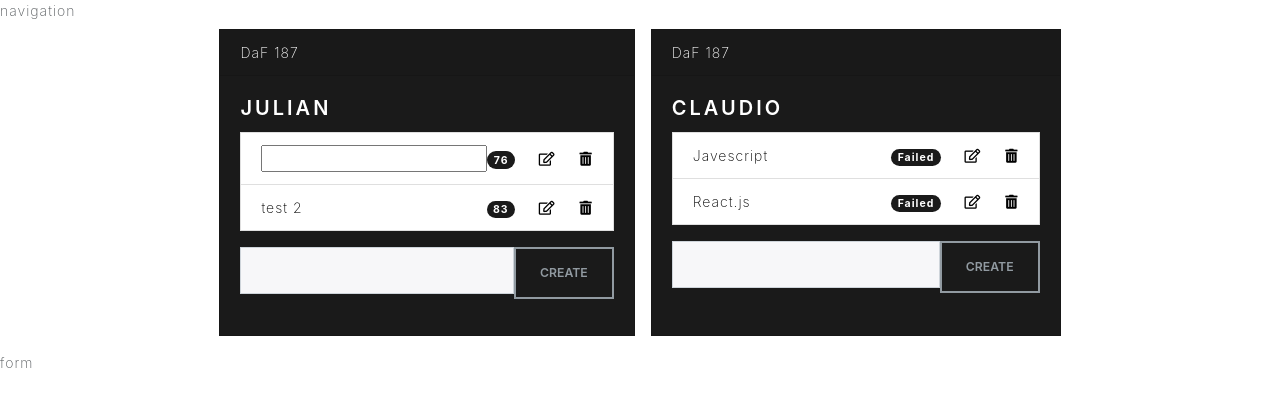
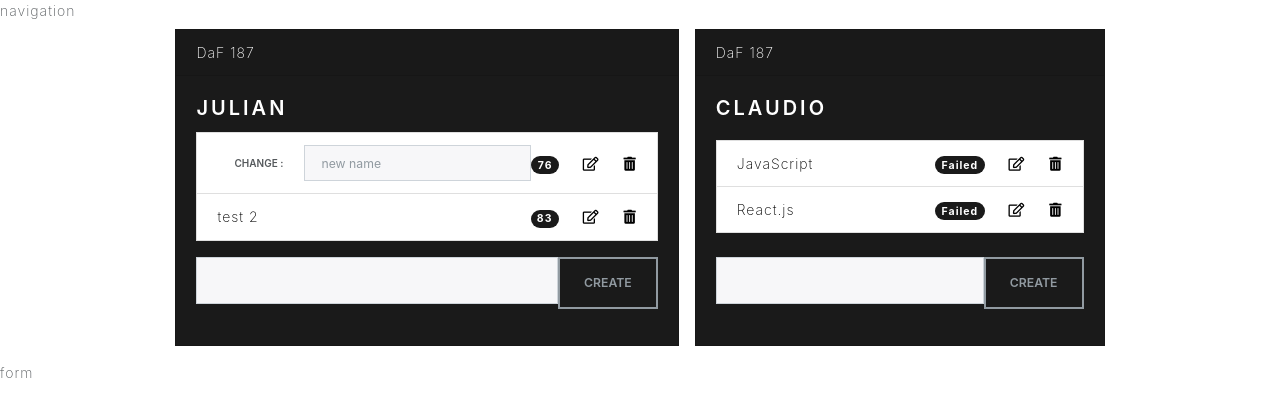
Before and after one commit to julian0becker/testscore, a React (Create React App) app: page / in a window 1280 px wide. Both pictures are taken after a click on the element 544 px from the left and 156 px from the top of the page. Shown: the top 416 px of the page. Built offline with nearby package versions, Linux system fonts and the light colour scheme.

Commit message:
integrated single test name edit

```diff
--- a/src/App.css
+++ b/src/App.css
@@ -1,9 +1,16 @@
 .fa-trash-alt:hover {
   color: red;
   transform: scale(1.4);
+  cursor: pointer;
 }
 
 .fa-edit:hover {
   color: green;
   transform: scale(1.5);
+  cursor: pointer;
 }
+
+#editName:hover {
+  color: green;
+  cursor: pointer;
+}
--- a/src/App.js
+++ b/src/App.js
@@ -29,7 +29,7 @@ class App extends Component {
         name: "Claudio",
         results: [
           {
-            testName: "Javescript",
+            testName: "JavaScript",
             maxPoints: 100,
             passMark: "50%",
             reachedPoints: "Failed",
@@ -88,15 +88,59 @@ class App extends Component {
 
   handleEditSingleTest = (idTest, idStudent) => {
     const students = [...this.state.students];
+
     const indexStudent = students.findIndex(
       student => student.studentId === idStudent
     );
     const indexTest = students[indexStudent].results.findIndex(
       test => test.testId === idTest
     );
-    console.log(students[indexStudent].results[indexTest]);
-    students[indexStudent].results[indexTest].testName = <input type="text" />;
+
+    students[indexStudent].results[indexTest].testName = (
+      <form
+        onSubmit={event =>
+          this.handleEditCurrentSingleTest(event, idTest, idStudent)
+        }
+      >
+        <div className="form-group mb-0">
+          <fieldset className="container-fluid">
+            <div className="row">
+              <input
+                className="btn btn-sm mr-1"
+                type="submit"
+                value="change :"
+              />
+              <input
+                name="editInputField"
+                className="form-control col form-control-sm"
+                placeholder="new name"
+              />
+            </div>
+          </fieldset>
+        </div>
+      </form>
+    );
     this.setState({ students: students });
+  };
+
+  handleEditCurrentSingleTest = (event, idTest, idStudent) => {
+    event.preventDefault();
+
+    if (!event.target.editInputField.value.trim()) {
+      alert("enter a name");
+    } else {
+      const students = [...this.state.students];
+      const indexStudent = students.findIndex(
+        student => student.studentId === idStudent
+      );
+      const indexTest = students[indexStudent].results.findIndex(
+        test => test.testId === idTest
+      );
+
+      students[indexStudent].results[indexTest].testName =
+        event.target.editInputField.value;
+      this.setState({ students: students });
+    }
   };
 
   render() {
@@ -134,9 +178,9 @@ const Display = props => (
 const Student = props => (
   <div className="card text-white bg-primary mb-3 m-2">
     <div className="card-header">DaF 187</div>
-    <div className="card-body">
+    <div className="card-body d-flex flex-column justify-content-between">
       <h4 className="card-title">{props.student.name}</h4>
-      <div className="card-text d-flex flex-column ">
+      <div className="card-text  ">
         <ul className="list-group">
           {props.student.results.map(result => (
             <Result
@@ -148,11 +192,10 @@ const Student = props => (
             />
           ))}
         </ul>
+      </div>
       <form
         className="mt-3 "
-          onSubmit={event =>
-            props.handleAddTest(event, props.student.studentId)
-          }
+        onSubmit={event => props.handleAddTest(event, props.student.studentId)}
       >
         <div className="form-group">
           <fieldset className="container-fluid">
@@ -169,7 +212,6 @@ const Student = props => (
       </form>
     </div>
   </div>
-  </div>
 );
 
 const Result = props => (
@@ -177,7 +219,14 @@ const Result = props => (
     style={{ color: "black" }}
     className="list-group-item d-flex justify-content-between align-items-center "
   >
+    <div
+      id="editName"
+      onClick={() =>
+        props.handleEditSingleTest(props.result.testId, props.student.studentId)
+      }
+    >
       {props.result.testName}
+    </div>
     <div>
       <span className="badge badge-primary badge-pill">
         {props.result.reachedPoints}
```
Lines whose indentation alone changed are shown as unchanged.
